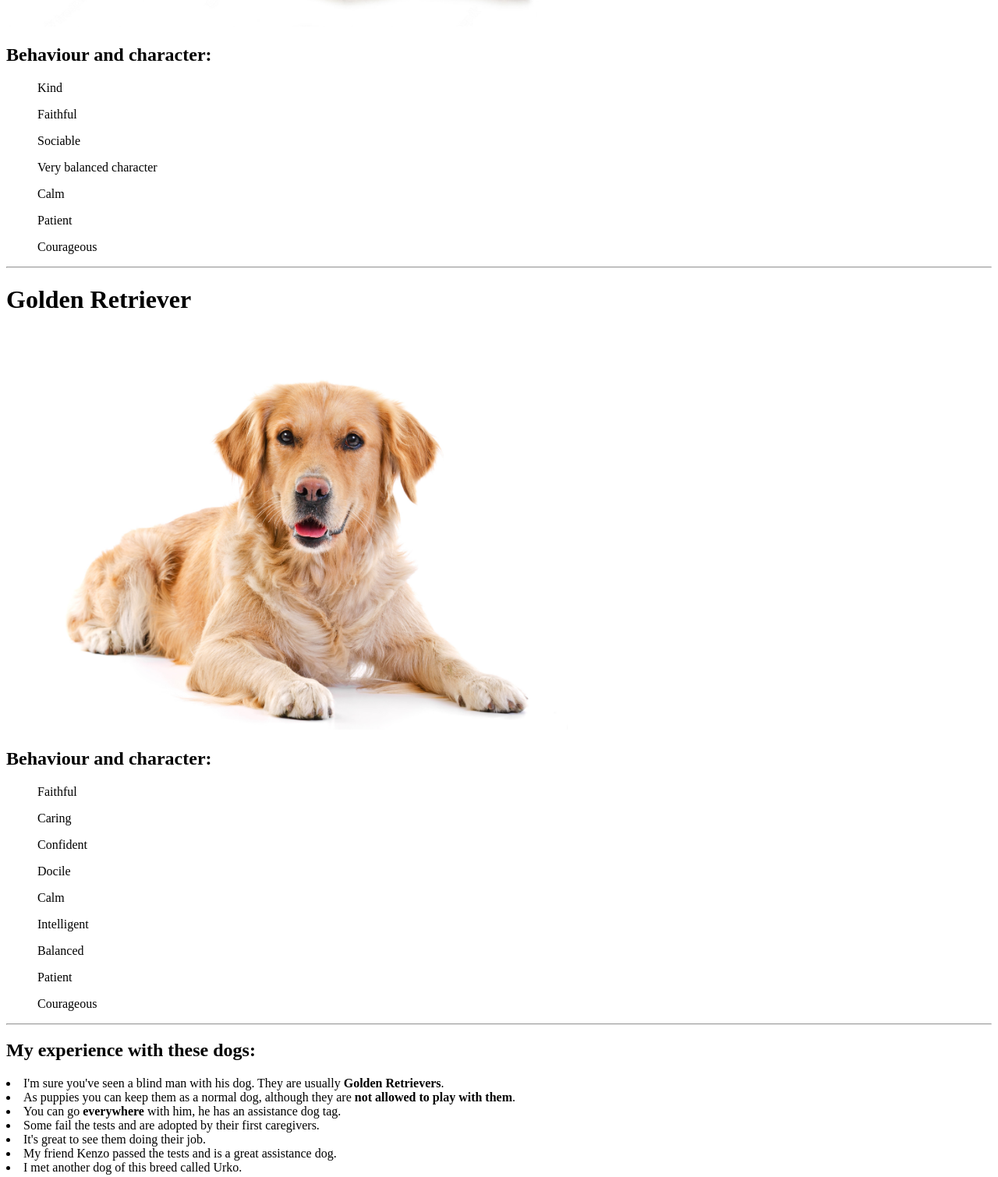
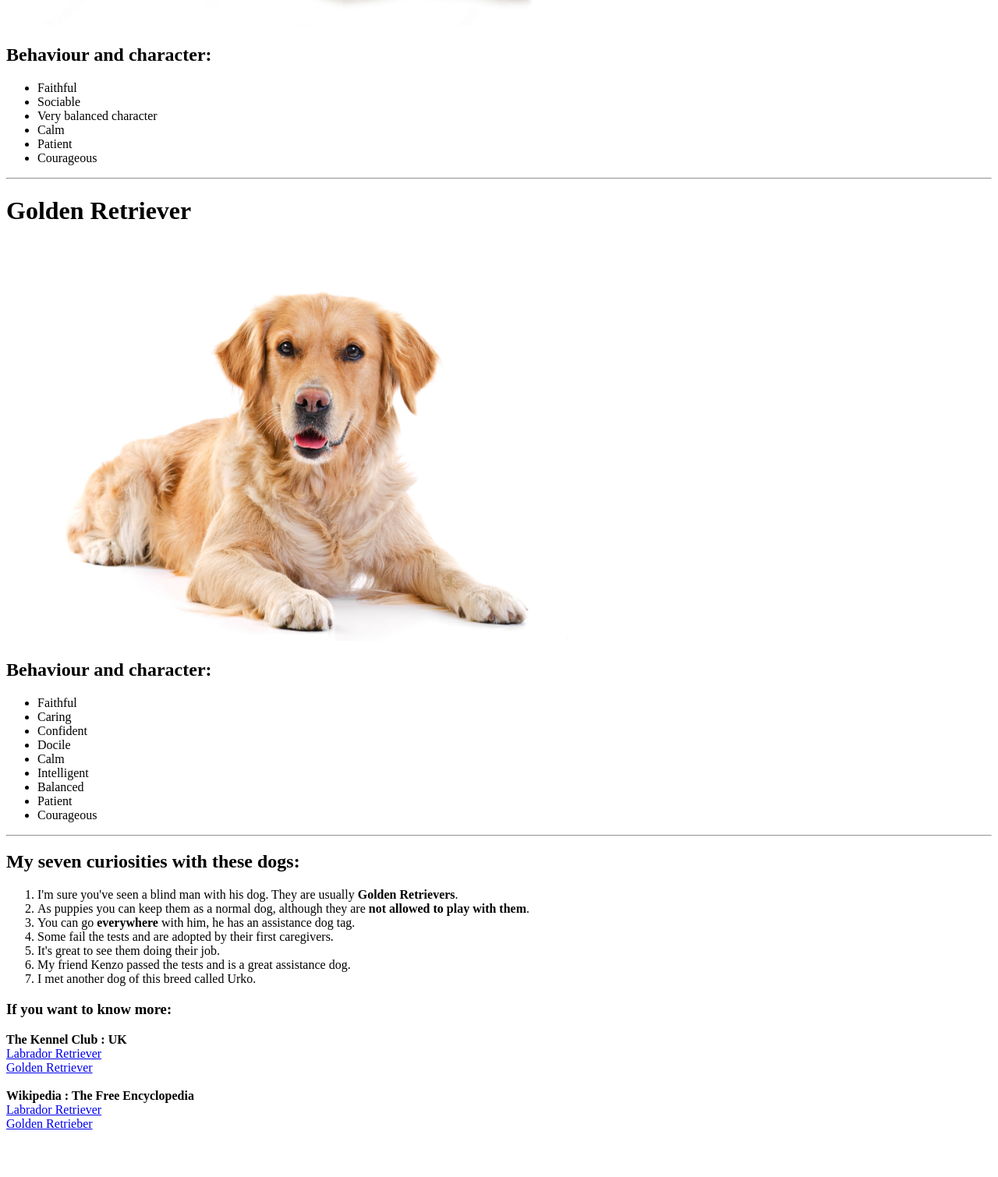
Before and after one commit to a22danieldn/projectAnimalHTML, a plain HTML site: page index.html in a window 1280 px wide. Shown: the part 700-2210 px from the top of the page at 78% size. After the commit the page ends 2159 px from the top, so only its background shows below. Drawn offline with Linux system fonts and the light colour scheme.

Commit message:
Added small fixes to list tags.

```diff
--- a/index.html
+++ b/index.html
@@ -44,32 +44,36 @@ Indica la URL de tu proyecto web.
     <h1>Labrador Retriever</h1>
     <img src="images/dog_labrador.jpg" alt="Labrador Retriever picture" width="720">
     <h2>Behaviour and character: </h2>
-    <ul>Kind</ul>
-    <ul>Faithful</ul>
-    <ul>Sociable</ul>
-    <ul>Very balanced character</ul>
-    <ul>Calm</ul>
-    <ul>Patient</ul>
-    <ul>Courageous</ul>
+    <ul>
+        <li>Faithful</li>
+        <li>Sociable</li>
+        <li>Very balanced character</li>
+        <li>Calm</li>
+        <li>Patient</li>
+        <li>Courageous</li>
+    </ul>
 
     <hr>
 
     <h1>Golden Retriever</h1>
      <img src="images/dog_golden.jpg" alt="Golden Retriever picture" width="720">
     <h2>Behaviour and character: </h2>
-    <ol>Faithful</ol>
-    <ol>Caring</ol>
-    <ol>Confident</ol>
-    <ol>Docile</ol>
-    <ol>Calm</ol>
-    <ol>Intelligent</ol>
-    <ol>Balanced</ol>
-    <ol>Patient</ol>
-    <ol>Courageous</ol>
+    <ul>
+        <li>Faithful</li>
+        <li>Caring</li>
+        <li>Confident</li>
+        <li>Docile</li>
+        <li>Calm</li>
+        <li>Intelligent</li>
+        <li>Balanced</li>
+        <li>Patient</li>
+        <li>Courageous</li>
+    </ul>
 
     <hr>
 
-    <h2>My experience with these dogs: </h2>
+    <h2>My seven curiosities with these dogs: </h2>
+    <ol>
     <li>I'm sure you've seen a blind man with his dog. They are usually <strong>Golden Retrievers</strong>.</li>
     <li>As puppies you can keep them as a normal dog, although they are <strong>not allowed to play with them</strong>.</li>
     <li>You can go <strong>everywhere</strong> with him, he has an assistance dog tag.</li>
@@ -77,6 +81,7 @@ Indica la URL de tu proyecto web.
     <li>It's great to see them doing their job.</li>
     <li>My friend Kenzo passed the tests and is a great assistance dog.</li>
     <li>I met another dog of this breed called Urko.</li>
+    </ol>
 
     <h3>If you want to know more: </h3>
     <b>The Kennel Club : UK</b><br>
```
